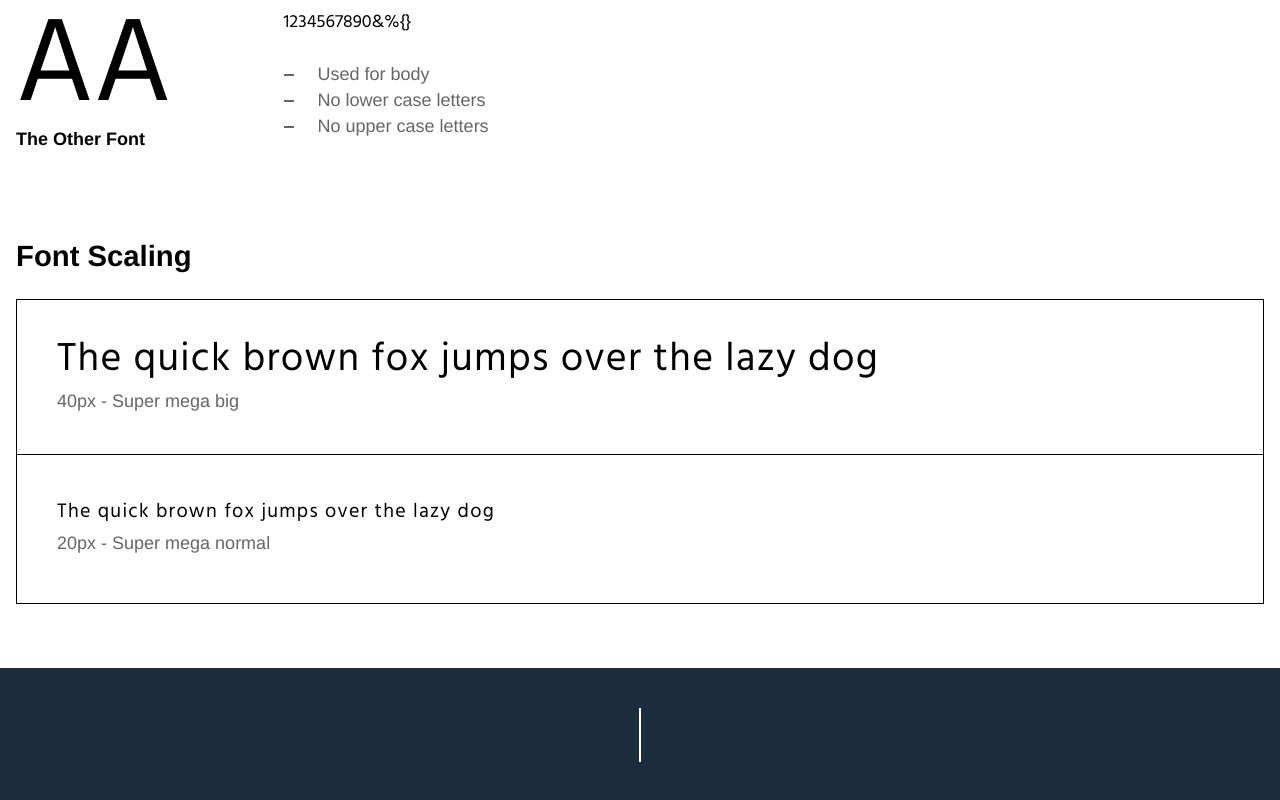
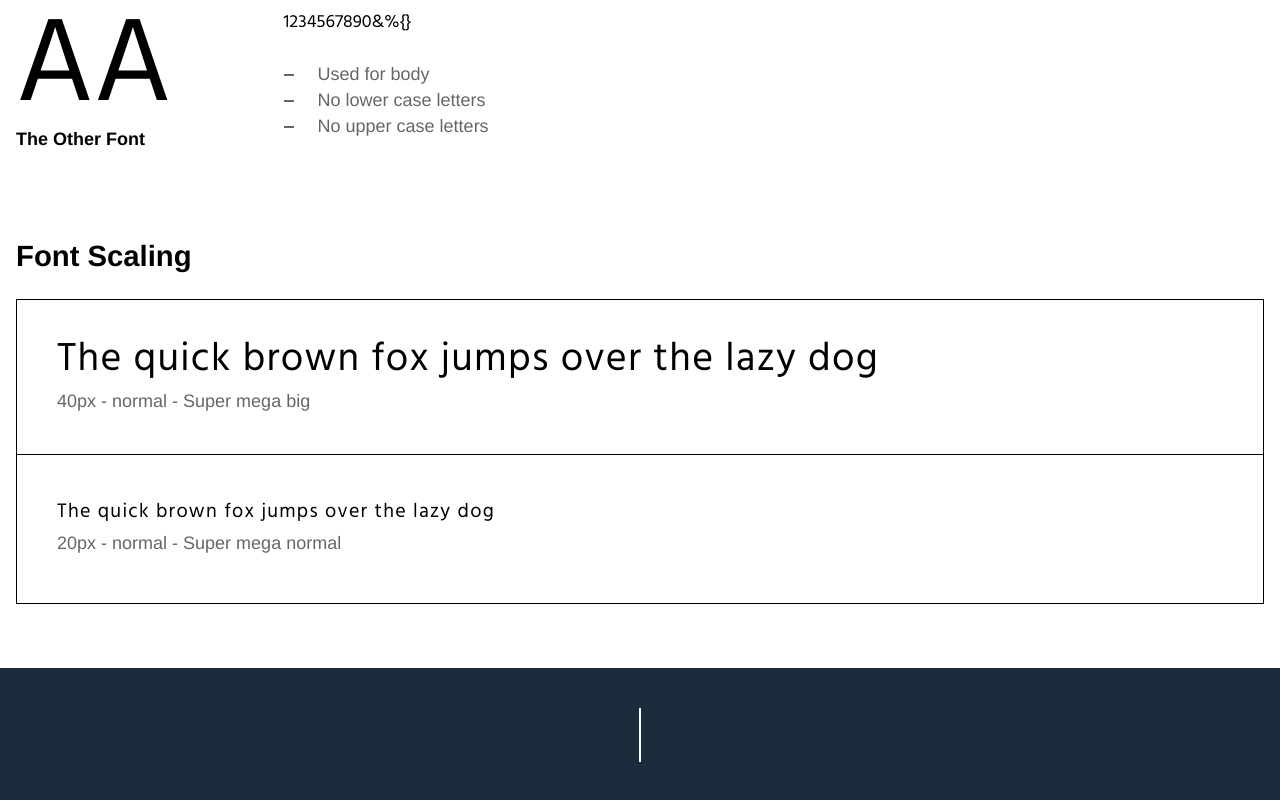
Before and after one commit to isl-x/mo-styleguide, a Gatsby site: page /example in a window 1280 px wide. Shown: the part 4289-5089 px from the top of the page. Built offline with nearby package versions, Linux system fonts and the light colour scheme; Gatsby itself is replaced by a stand-in of ours.

Commit message:
Updating font weight to also be included in the display

```diff
--- a/src/components/FontScale.js
+++ b/src/components/FontScale.js
@@ -79,7 +79,7 @@ const FontScale = ({
         The quick brown fox jumps over the lazy dog
       </FontExample>
       <FontDescription>
-        {size} - {description}
+        {size} - {fontWeight} - {description}
       </FontDescription>
     </FontScaleContainer>
   )
```
